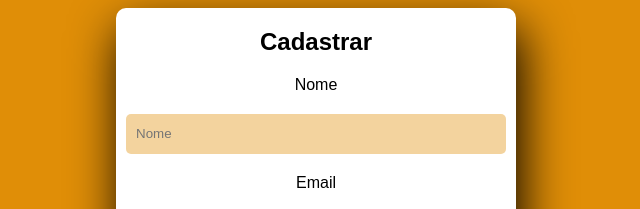
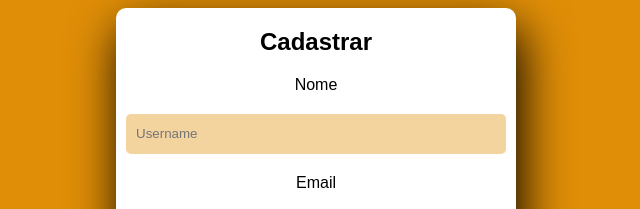
Before and after one commit to eduduDev/cadastro, a plain HTML site: page index.html in a window 1280 px wide. Shown: the top 209 px of the page, 324-964 px from the left. Drawn offline with Linux system fonts and the light colour scheme.

Commit message:
Segundo commit

```diff
--- a/index.html
+++ b/index.html
@@ -11,7 +11,7 @@
     <main>
         <h2>Cadastrar</h2>
         <p>Nome</p>
-        <input type="Name" name="txt" placeholder="Nome" required="Nome">
+        <input type="Name" name="txt" placeholder="Username" required="Nome">
         <p>Email</p>
         <input type="Email" name="Email" placeholder="Email" required="Email">
         <p>Senha</p>
```
